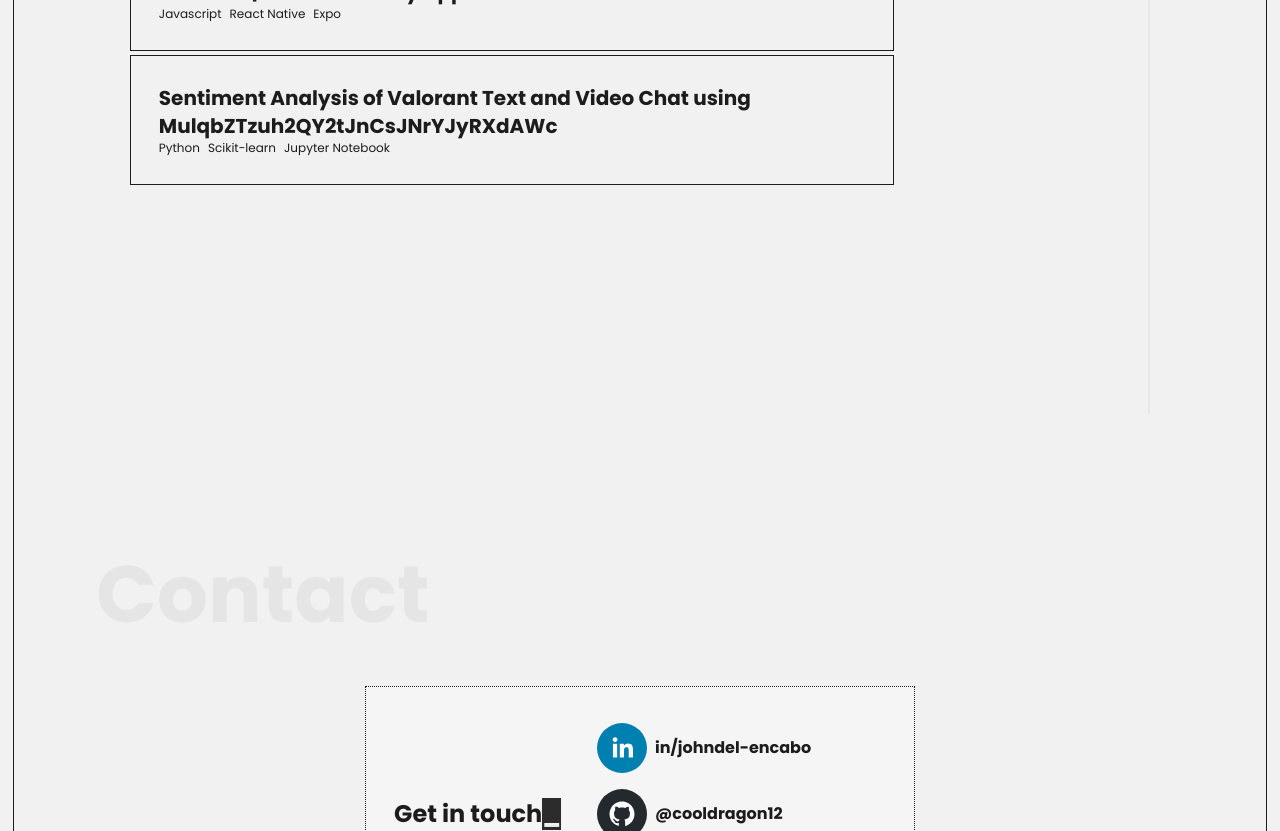
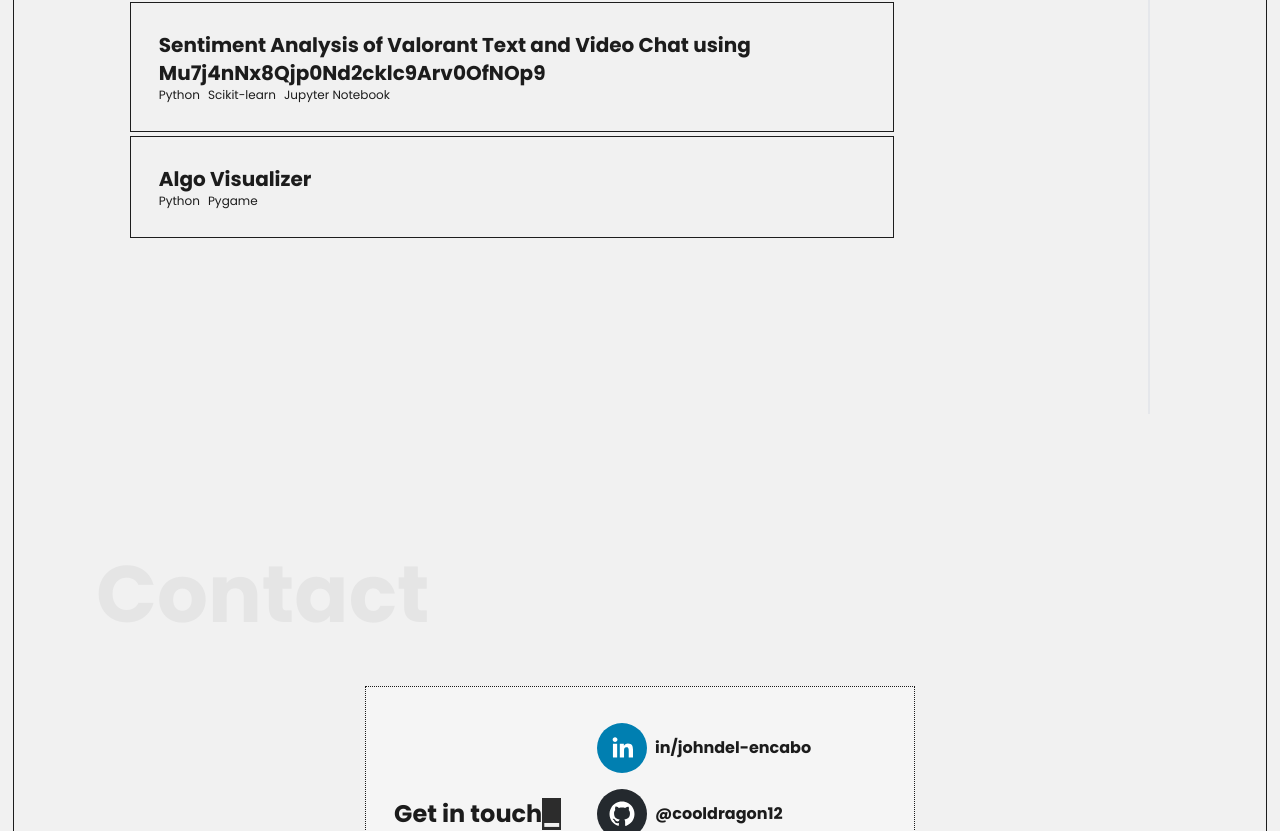
Before and after one commit to cooldragon12/johndel-portfolio, a Next.js app: page / in a window 1280 px wide. Shown: the part 2000-2831 px from the top of the page. Built offline with nearby package versions, Linux system fonts and the light colour scheme.

Commit message:
Add Additional info

```diff
--- a/src/components/Homepage/Projects.tsx
+++ b/src/components/Homepage/Projects.tsx
@@ -14,14 +14,14 @@
     {
         title: "AutomataFlow",
         description: "AutomataFlow is a web application that simulates a Deterministic Finite Automaton (DFA) based on a given regular expression problem. It also includes support for Pushdown Automata (PDA) and Context-Free Grammars (CFG). The DFA diagram in the application is interactive, allowing you to validate or simulate input strings.",
-        src: "/icons/next.svg",
+        src: "https://automata-flow.vercel.app/",
         technologies: ["Typescript", "React", "NextJs"],
         colorScheme: ["#2C3E50", "#3498DB","#f2f2f2","#E74C3C"]
     },
     {
         title: "Flueriste | Flower Delivery App",
         description: "Fleuriste is a sophisticated mobile flower delivery application developed using React Native Expo. Designed as part of an educational initiative, it caters to a predominantly female audience. Fleuriste offers an extensive selection of flowers, presented in a refined and elegant manner that complements the products available. The application allows users to peruse the various floral options, choose their desired bouquet, and schedule delivery at their convenience. Additionally, Fleuriste provides a secure and user-friendly payment system, enabling customers to effortlessly complete their transactions.",
-        src: "/icons/next.svg",
+        src: "https://github.com/cooldragon12/flower-delivery",
         technologies: ["Javascript", "React Native", "Expo"],
         colorScheme: ["#FF8B8B","#FFCBCB", "#FFFFFF","#D5FFD1"]
 
@@ -29,11 +29,17 @@
     {
         title: "Sentiment Analysis of Valorant Text and Video Chat using Multinomial Logistic Regression",
         description: "This study is about sentiment analysis on text and voice chat toxicity among the players of Valorant Community in the SEA server. Since disruptive behavior became a major problem in Valorant chats, specifically in the SEA server, this study aims to determine the words that most players use for trash-talking, and then determine in which medium most trash-talk comes from.",
-        src: "/icons/next.svg",
+        src: "https://github.com/cooldragon12/valorant-text-voice-chat-sentiment-analysis",
         technologies: ["Python", "Scikit-learn", "Jupyter Notebook"],
         colorScheme: ["#992F1E","#F0BBB2", "#B33623","#ffffff"]
-
     },
+    {
+        title: "Algo Visualizer",
+        description: "Sorting Algorithm Visualization using PyGame",
+        src:"https://github.com/cooldragon12/Algo-Visualizer",
+        technologies: ["Python", "Pygame"],
+        colorScheme: ["#ffffff","#000000"]
+    }
 ]
 
 const Projects = () => {
```
Also changed, not shown: 1 other file (tests, documents, lock files or other folders).
